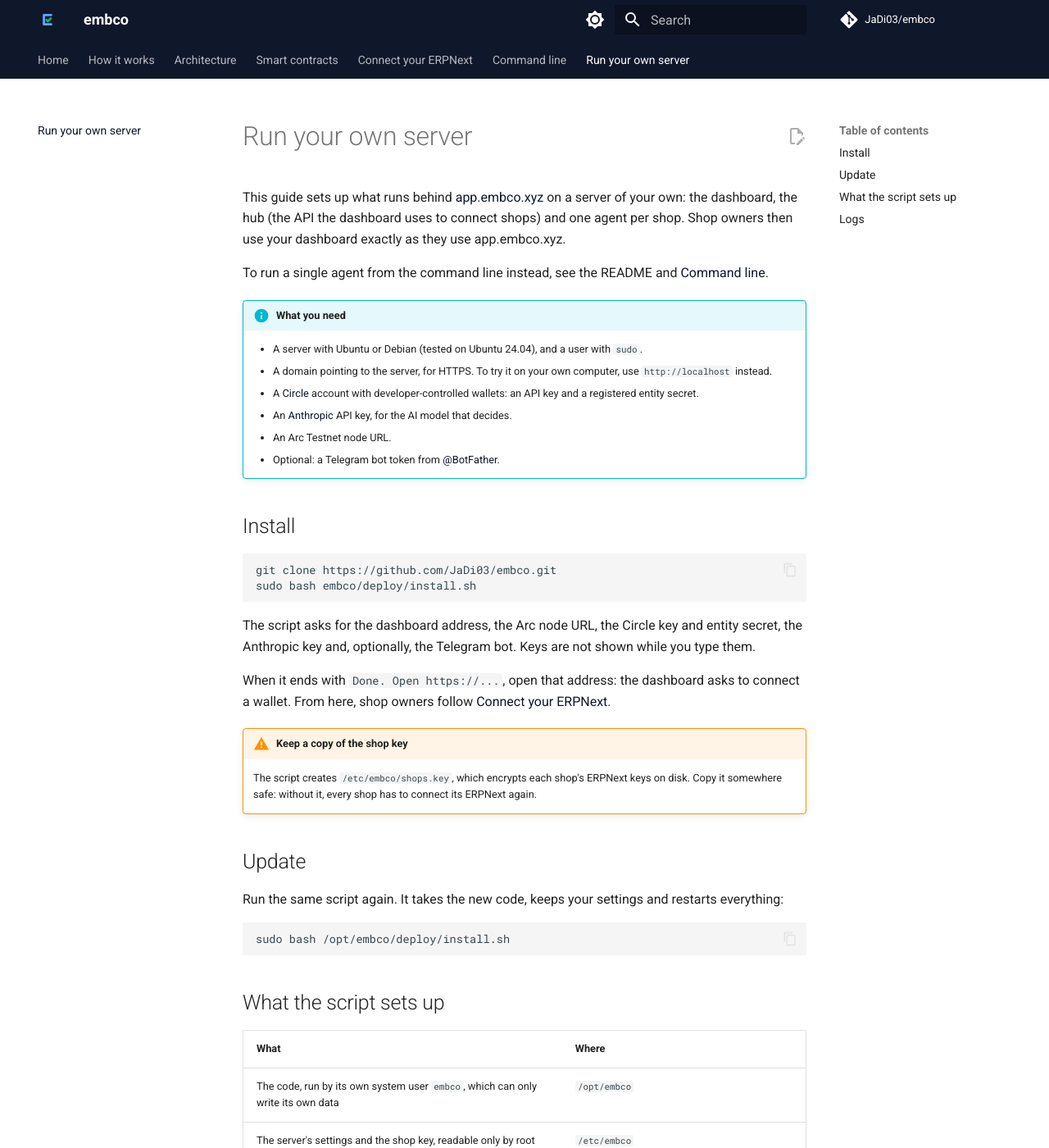
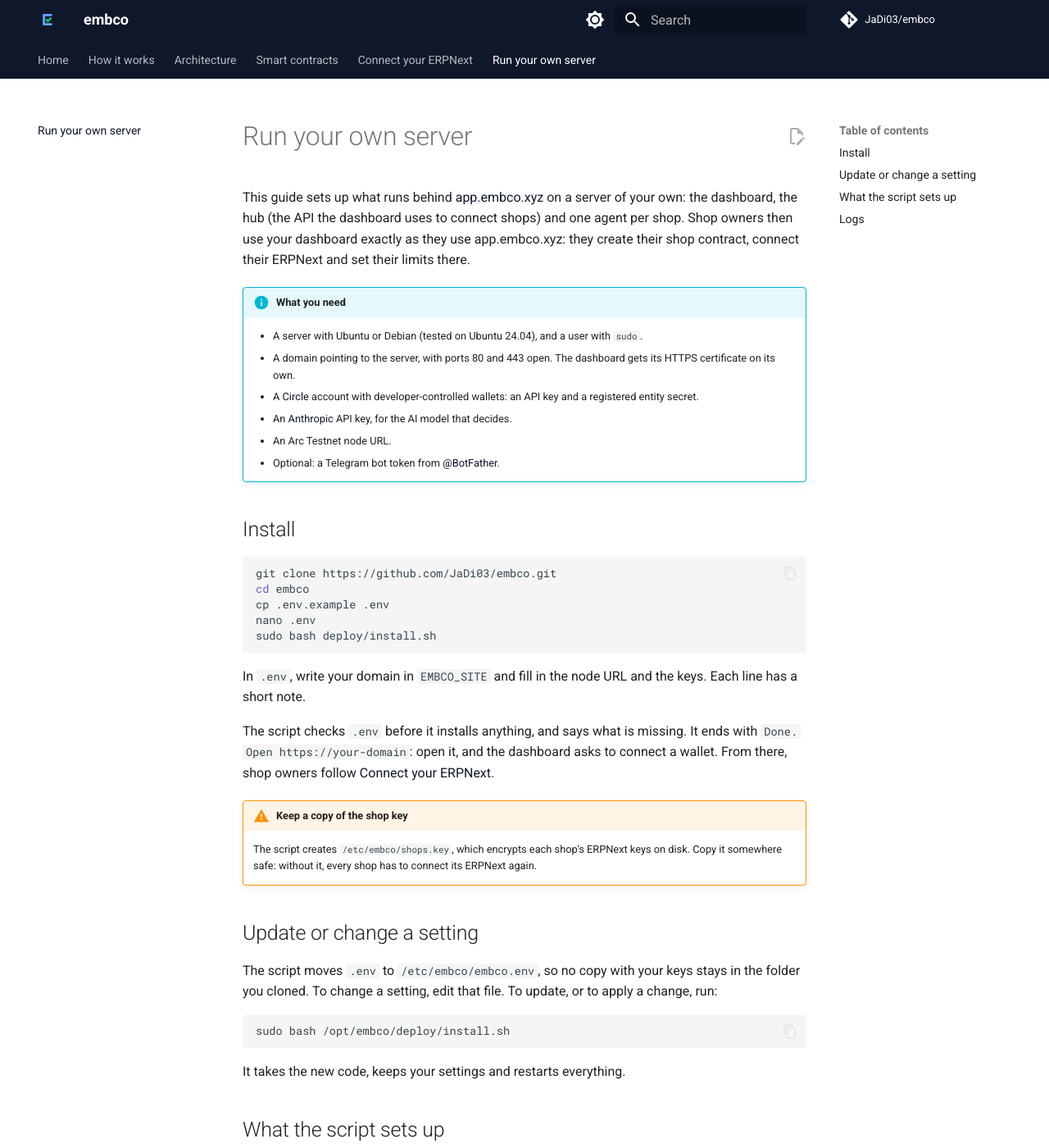
Before and after one commit to JaDi03/embco, an MkDocs documentation site: the page built from docs/server.md, in a window 1280 px wide and 1400 px high. Shown: the whole window at 82% size. Built offline with MkDocs 1.6.1 and Material for MkDocs 9.7.7, drawn with Linux system fonts in a browser that asks for light colours; comment, search, counter and statistics services are not loaded; some of the changed text lies outside the part shown.

Commit message:
feat: one way to run your own server, from .env.example and install.sh

````diff
--- a/docs/server.md
+++ b/docs/server.md
@@ -2,15 +2,13 @@
 
 This guide sets up what runs behind [app.embco.xyz](https://app.embco.xyz) on a server of your
 own: the dashboard, the hub (the API the dashboard uses to connect shops) and one agent per shop.
-Shop owners then use your dashboard exactly as they use app.embco.xyz.
-
-To run a single agent from the command line instead, see the README and
-[Command line](cli.md).
+Shop owners then use your dashboard exactly as they use app.embco.xyz: they create their shop
+contract, connect their ERPNext and set their limits there.
 
 !!! info "What you need"
     - A server with Ubuntu or Debian (tested on Ubuntu 24.04), and a user with `sudo`.
-    - A domain pointing to the server, for HTTPS. To try it on your own computer, use
-      `http://localhost` instead.
+    - A domain pointing to the server, with ports 80 and 443 open. The dashboard gets its HTTPS
+      certificate on its own.
     - A [Circle](https://console.circle.com) account with developer-controlled wallets: an API
       key and a registered entity secret.
     - An [Anthropic](https://console.anthropic.com) API key, for the AI model that decides.
@@ -21,26 +19,33 @@
 
 ```bash
 git clone https://github.com/JaDi03/embco.git
-sudo bash embco/deploy/install.sh
+cd embco
+cp .env.example .env
+nano .env
+sudo bash deploy/install.sh
 ```
 
-The script asks for the dashboard address, the Arc node URL, the Circle key and entity secret,
-the Anthropic key and, optionally, the Telegram bot. Keys are not shown while you type them.
+In `.env`, write your domain in `EMBCO_SITE` and fill in the node URL and the keys. Each line has
+a short note.
 
-When it ends with `Done. Open https://...`, open that address: the dashboard asks to connect a
-wallet. From here, shop owners follow [Connect your ERPNext](connect.md).
+The script checks `.env` before it installs anything, and says what is missing. It ends with
+`Done. Open https://your-domain`: open it, and the dashboard asks to connect a wallet. From
+there, shop owners follow [Connect your ERPNext](connect.md).
 
 !!! warning "Keep a copy of the shop key"
     The script creates `/etc/embco/shops.key`, which encrypts each shop's ERPNext keys on disk.
     Copy it somewhere safe: without it, every shop has to connect its ERPNext again.
 
-## Update
+## Update or change a setting
 
-Run the same script again. It takes the new code, keeps your settings and restarts everything:
+The script moves `.env` to `/etc/embco/embco.env`, so no copy with your keys stays in the
+folder you cloned. To change a setting, edit that file. To update, or to apply a change, run:
 
 ```bash
 sudo bash /opt/embco/deploy/install.sh
 ```
+
+It takes the new code, keeps your settings and restarts everything.
 
 ## What the script sets up
 
@@ -51,13 +56,10 @@
 | Each shop's settings, ERPNext keys (encrypted) and journal | `/var/lib/embco/shops` |
 | The hub, the Telegram bot and one agent per shop, restarted if they stop | systemd: `embco-hub`, `embco-telegram`, `embco-shop@<contract address>` |
 | A rule that lets the hub start, stop and restart the shops' agents, and nothing else | polkit |
-| The dashboard with HTTPS, `/api` to the hub and `/rpc` to your Arc node, whose URL stays on the server | Caddy, settings in `/etc/caddy/embco.env` |
+| The dashboard with HTTPS, `/api` to the hub and `/rpc` to your Arc node, whose URL stays on the server | Caddy |
 
 The hub starts a shop's agent when its owner connects ERPNext in the dashboard. If Caddy already
 serves other sites on the server, the script adds the dashboard next to them.
-
-To change a setting later, edit `/etc/embco/embco.env` (the dashboard address is in
-`/etc/caddy/embco.env`) and run the script again.
 
 ## Logs
 
--- a/mkdocs.yml
+++ b/mkdocs.yml
@@ -49,7 +49,6 @@
   - Architecture: architecture.md
   - Smart contracts: contracts.md
   - Connect your ERPNext: connect.md
-  - Command line: cli.md
   - Run your own server: server.md
 
 markdown_extensions:
````
Also changed, not shown: README.md (+9 -50 lines), docs/connect.md (+4 -0 lines), docs/how-it-works.md (+3 -4 lines), docs/index.md (+2 -2 lines), 2 other files.
